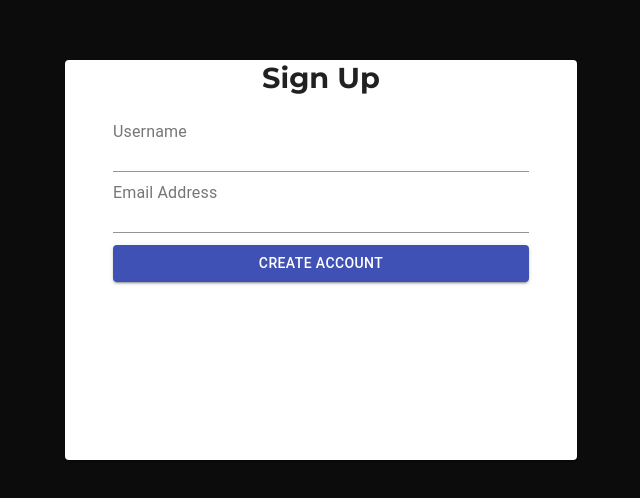
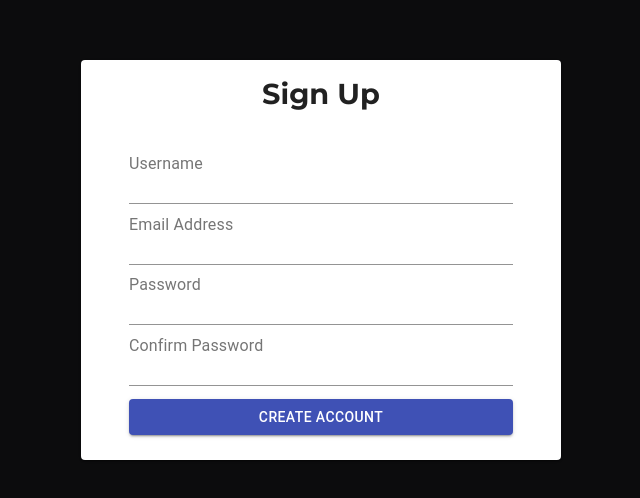
Before and after one commit to kblair40/signup, a React (Create React App) app: page / in a window 1280 px wide. Shown: the part 140-638 px from the top of the page, without its empty margins (319-959 px from the left). Built offline with nearby package versions, Linux system fonts and the light colour scheme.

Commit message:
Add password and confirm password inputs

```diff
--- a/src/components/Form/Form.js
+++ b/src/components/Form/Form.js
@@ -17,9 +17,11 @@ const useStyles = makeStyles((theme) => ({
     flexDirection: "column",
     justifyContent: "center",
     alignItems: "center",
+    // background: "rgba(0,0,0,0.2)",
   },
   form: {
     width: "100%",
+    height: "100%",
   },
   formRow: {
     // width: "100%",
@@ -28,25 +30,24 @@ const useStyles = makeStyles((theme) => ({
   usernameInputRoot: {
     width: "100%",
   },
-
+  submitBtn: {
+    alignSelf: "flex-end",
+  },
   [theme.breakpoints.down("sm")]: {},
   [theme.breakpoints.down("xs")]: {},
 }));
-// usernameInput: "",
-//   usernameHasInvalidLength: false,
-//   usernameHasInvalidChars: false,
-//   emailInput: "",
-//   emailHasError: false,
+
 //   passwordInput: "",
 //   passwordHasInvalidLength: false,
 //   passwordHasInvalidChars: false,
 //   confirmPasswordInput: "",
 //   confirmPasswordHasInvalidLength: false,
 //   confirmPasswordHasInvalidChars: false,
+
 const Form = () => {
   const classes = useStyles();
-  const [anchorEl, setAnchorEl] = React.useState(null);
-  const [open, setOpen] = React.useState(false);
+  const [anchorEl, setAnchorEl] = useState(null);
+  const [open, setOpen] = useState(false);
   const dispatch = useDispatch();
   const usernameInput = useSelector((state) => state.auth.usernameInput);
   const usernameHasInvalidLength = useSelector(
@@ -57,6 +58,18 @@ const Form = () => {
   );
   const emailInput = useSelector((state) => state.auth.emailInput);
   const emailHasError = useSelector((state) => state.auth.emailHasError);
+
+  const passwordInput = useSelector((state) => state.auth.passwordInput);
+  const passwordHasInvalidChars = useSelector(
+    (state) => state.auth.passwordHasInvalidChars
+  );
+  const passwordHasInvalidLength = useSelector(
+    (state) => state.auth.passwordHasInvalidLength
+  );
+  const confirmPasswordInput = useSelector(
+    (state) => state.auth.confirmPasswordInput
+  );
+  const passwordsMatch = useSelector((state) => state.auth.passwordsMatch);
 
   const handleKeyPress = (event) => {
     console.log("TARGET:", event.currentTarget);
@@ -75,6 +88,18 @@ const Form = () => {
 
   const handleEmailChange = (e) => {
     dispatch(authActions.handleEmailChange({ email: e.target.value }));
+  };
+
+  const handlePasswordChange = (e) => {
+    dispatch(authActions.handlePasswordChange({ password: e.target.value }));
+  };
+
+  const handleConfirmPasswordChange = (e) => {
+    dispatch(
+      authActions.handleConfirmPasswordChange({
+        confirmPassword: e.target.value,
+      })
+    );
   };
 
   const handleSubmit = (e) => {
@@ -115,8 +140,36 @@ const Form = () => {
               fullWidth
             />
           </div>
+          <div className={classes.formRow}>
+            <InputLabel>Password</InputLabel>
+            <Input
+              onChange={handlePasswordChange}
+              classes={{ root: classes.passwordInputRoot }}
+              type="text"
+              inputProps={{
+                onKeyPress: handleKeyPress,
+                onBlur: handleInputblur,
+              }}
+              value={passwordInput}
+              fullWidth
+            />
+          </div>
+          <div className={classes.formRow}>
+            <InputLabel>Confirm Password</InputLabel>
+            <Input
+              onChange={handleConfirmPasswordChange}
+              classes={{ root: classes.confirmPasswordInputRoot }}
+              type="text"
+              inputProps={{
+                onKeyPress: handleKeyPress,
+                onBlur: handleInputblur,
+              }}
+              value={confirmPasswordInput}
+              fullWidth
+            />
+          </div>
 
-          <div className={classes.formRow}>
+          <div className={`${classes.formRow} ${classes.submitBtn}`}>
             <Button type="submit" variant="contained" color="primary" fullWidth>
               Create Account
             </Button>
--- a/src/components/Form/FormPopper.js
+++ b/src/components/Form/FormPopper.js
@@ -4,8 +4,15 @@ import Fade from "@material-ui/core/Fade";
 import Paper from "@material-ui/core/Paper";
 import Popper from "@material-ui/core/Popper";
 
+import FormPopperContent from "./FormPopperContent";
+
 const useStyles = makeStyles((theme) => ({
   popperContainer: {},
+  paperRoot: {
+    minWidth: "10rem",
+    minHeight: "5rem",
+    // padding: ".5rem",
+  },
 }));
 
 const FormPopper = ({ anchorEl, open }) => {
@@ -13,8 +20,8 @@ const FormPopper = ({ anchorEl, open }) => {
   return (
     <div className={classes.popperContainer}>
       <Popper open={open} anchorEl={anchorEl} placement="right">
-        <Paper>
-          <h1> CONTENT </h1>
+        <Paper classes={{ root: classes.paperRoot }}>
+          <FormPopperContent />
         </Paper>
       </Popper>
     </div>
--- /dev/null
+++ b/src/components/Form/FormPopperContent.js
@@ -0,0 +1,42 @@
+import React from "react";
+import makeStyles from "@material-ui/core/styles/makeStyles";
+import CheckCircleOutlinedIcon from "@material-ui/icons/CheckCircleOutlined";
+import CancelOutlinedIcon from "@material-ui/icons/CancelOutlined";
+import { useSelector } from "react-redux";
+
+const useStyles = makeStyles((theme) => ({
+  formPopperContentContainer: {
+    fontFamily: "Montserrat",
+    width: "100%",
+    background: "rgba(20,20,200,.2)",
+    display: "flex",
+    alignItems: "center",
+    // justifyContent: "space-between",
+  },
+  showValidity: {
+    fontSize: ".8rem",
+    marginLeft: "1rem",
+  },
+}));
+const FormPopperContent = () => {
+  const classes = useStyles();
+  const usernameHasInvalidLength = useSelector(
+    (state) => state.auth.usernameHasInvalidLength
+  );
+  const usernameHasInvalidChars = useSelector(
+    (state) => state.auth.usernameHasInvalidChars
+  );
+  // console.log("VALIDITY:", usernameHasInvalidLength);
+  return (
+    <div className={classes.formPopperContentContainer}>
+      <div>
+        <CancelOutlinedIcon />
+      </div>
+      <div className={classes.showValidity}>
+        Valid Length: {usernameHasInvalidLength ? "False" : "True"}
+      </div>
+    </div>
+  );
+};
+
+export default FormPopperContent;
--- a/src/components/UI/AuthCard.js
+++ b/src/components/UI/AuthCard.js
@@ -14,19 +14,22 @@ const useStyles = makeStyles((theme) => ({
   authCard: {
     height: "50vh",
     width: "40vw",
+    minWidth: "20rem",
+    maxWidth: "30rem",
   },
   cardHeader: {
     fontSize: "1.8rem",
     textAlign: "center",
-    fontFamily: "Montserrat",
+    fontFamily: "Montserrat, sans-serif",
     fontWeight: "700",
+    margin: "1rem 0",
   },
   cardContent: {
     padding: "1rem 3rem",
   },
   [theme.breakpoints.down("sm")]: {
     authCard: {
-      width: "60vw",
+      width: "65vw",
       padding: ".5rem",
     },
   },
--- a/src/index.css
+++ b/src/index.css
@@ -1,11 +1,15 @@
+html {
+  overflow-x: hidden;
+}
+
 body {
   margin: 0;
-  font-family: -apple-system, BlinkMacSystemFont, "Segoe UI", "Roboto", "Oxygen",
-    "Ubuntu", "Cantarell", "Fira Sans", "Droid Sans", "Helvetica Neue",
-    sans-serif;
+  font-family: sans-serif, -apple-system, BlinkMacSystemFont, "Segoe UI",
+    "Roboto", "Oxygen", "Ubuntu", "Cantarell", "Fira Sans", "Droid Sans",
+    "Helvetica Neue", sans-serif;
   -webkit-font-smoothing: antialiased;
   -moz-osx-font-smoothing: grayscale;
-  overflow: hidden;
+  overflow-x: hidden;
 }
 
 code {
--- a/src/store/authSlice.js
+++ b/src/store/authSlice.js
@@ -4,11 +4,11 @@ const validators = {
   usernameLength: (username) =>
     // must be at least 7 characters and no more than 15 characters
     username.length >= 7 && username.length <= 15,
-  usernameCharacters: (username) => {
+  usernameChars: (username) => {
     const regex = /^[a-z0-9]+$/i;
     return regex.test(username);
   },
-  emailCharacters: (email) => {
+  emailChars: (email) => {
     const regex = /^[^\s@]+@[^\s@]+\.[^\s@]+$/;
     return regex.test(email);
   },
@@ -31,8 +31,9 @@ const initialAuthState = {
   passwordHasInvalidLength: false,
   passwordHasInvalidChars: false,
   confirmPasswordInput: "",
-  confirmPasswordHasInvalidLength: false,
-  confirmPasswordHasInvalidChars: false,
+  // confirmPasswordHasInvalidLength: false,
+  // confirmPasswordHasInvalidChars: false,
+  PasswordsMatch: false,
 };
 
 const authSlice = createSlice({
@@ -42,7 +43,7 @@ const authSlice = createSlice({
     handleUsernameChange(state, action) {
       const { username } = action.payload;
       const isInvalidLength = !validators.usernameLength(username);
-      const hasInvalidChars = !validators.usernameCharacters(username);
+      const hasInvalidChars = !validators.usernameChars(username);
       console.log("USERNAME");
       console.log("usernameInput:", username);
       console.log("isInvalidLength:", isInvalidLength);
@@ -53,12 +54,35 @@ const authSlice = createSlice({
     },
     handleEmailChange(state, action) {
       const { email } = action.payload;
-      const isValidFormat = validators.emailCharacters(email);
+      const isValidFormat = validators.emailChars(email);
       console.log("Email");
       console.log("emailInput:", email);
       console.log("isValidFormat:", isValidFormat, "\n\n");
       state.emailInput = email;
       state.emailHasError = isValidFormat;
+    },
+    handlePasswordChange(state, action) {
+      const { password } = action.payload;
+      const isInvalidLength = !validators.passwordLength(password);
+      const hasInvalidChars = !validators.passwordChars(password);
+      console.log("Password");
+      console.log("passwordInput:", password);
+      console.log("isInvalidLength:", isInvalidLength);
+      console.log("hasInvalidChars:", hasInvalidChars, "\n\n");
+      state.passwordInput = password;
+      state.passwordHasInvalidChars = hasInvalidChars;
+      state.passwordHasInvalidLength = isInvalidLength;
+    },
+    handleConfirmPasswordChange(state, action) {
+      const { confirmPassword } = action.payload;
+      const passwordsMatch = validators.passwordsMatch(
+        confirmPassword,
+        state.passwordInput
+      );
+      console.log("confirmPassword:", confirmPassword);
+      console.log("passwordsMatch:", passwordsMatch, "\n\n");
+      state.confirmPasswordInput = confirmPassword;
+      state.passwordsMatch = passwordsMatch;
     },
     clearForm(state) {
       state.usernameInput = "";
```
